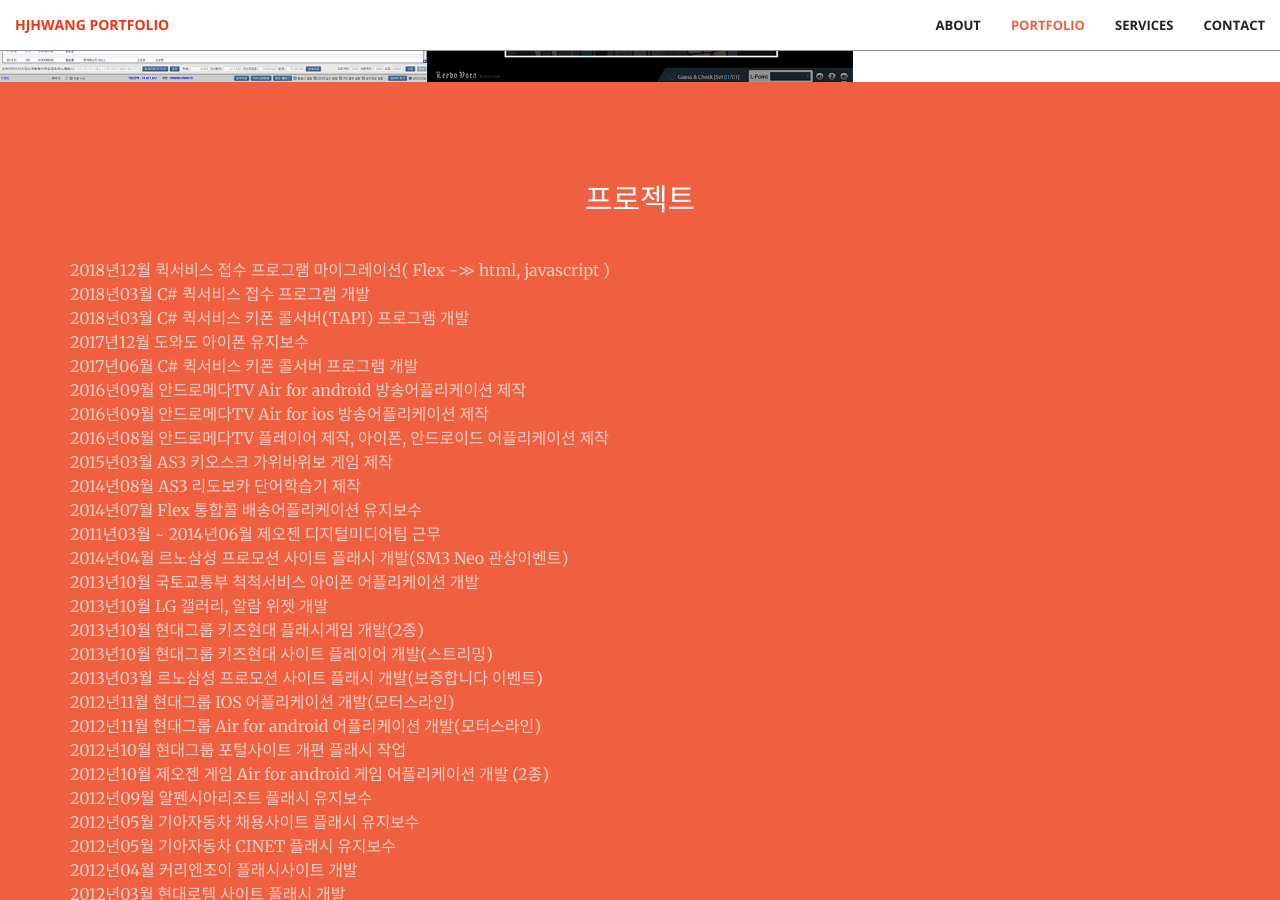
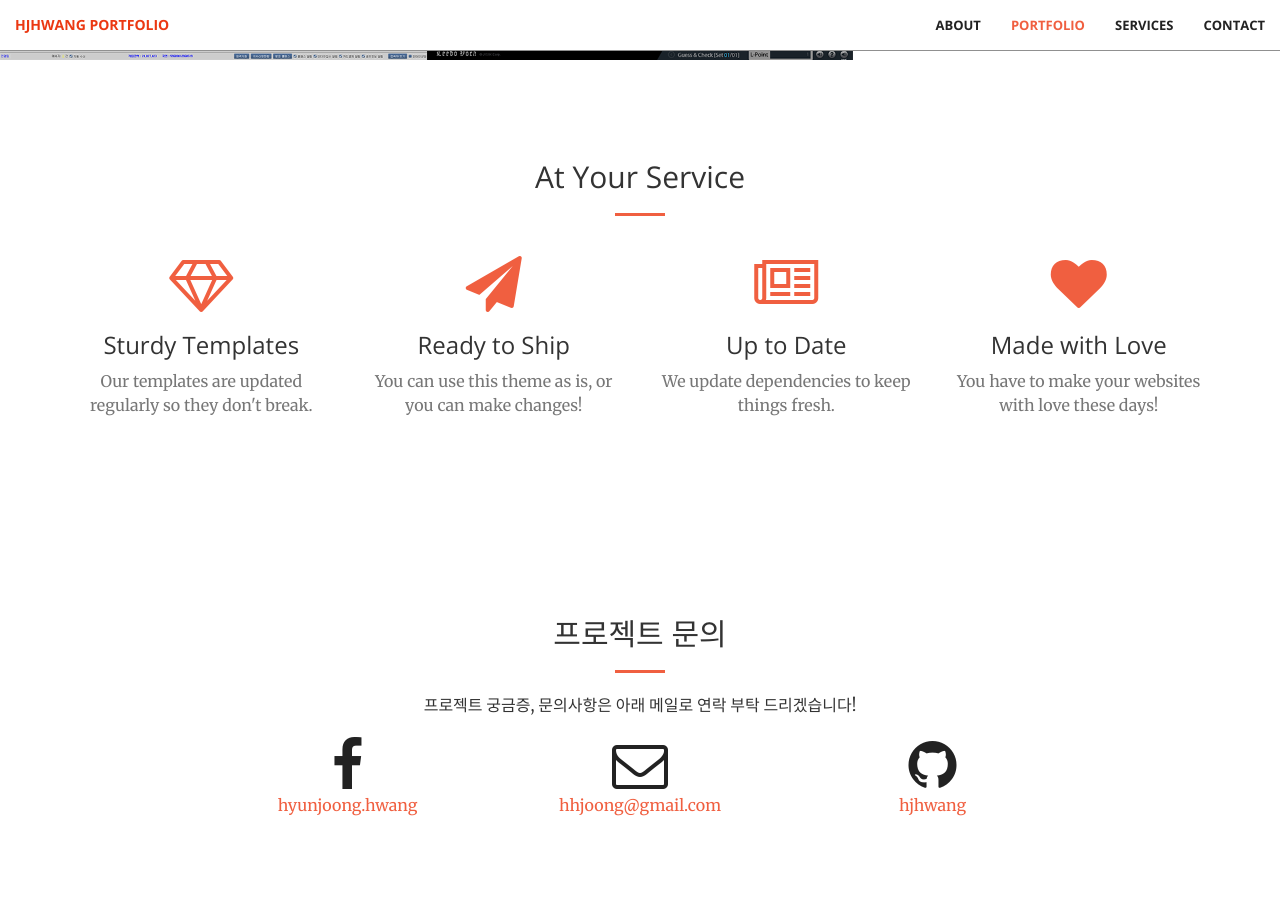
Before and after one commit to hjhwang/portfolio, a Jekyll site: the page built from index.html, in a window 1280 px wide and 900 px high, scrolled down 1717 px. Built offline with Jekyll 4.4.1, drawn with Linux system fonts in a browser that asks for light colours; some of the changed text lies outside the part shown.

Commit message:
Add files via upload

```diff
--- a/_includes/call-to-action.html
+++ b/_includes/call-to-action.html
@@ -1,15 +1,11 @@
 <section class="bg-primary" id="about">
     <div class="container">
         <div class="row">
-            <div class="col-lg-8 col-lg-offset-2 text-left">
-                <h2 class="section-heading">ABOUT</h2>
-                <hr class="primary">
-                <p class="text-faded">
-                  Name : 황현중 <br/> Cellphone : 010-3137-4219 <br/> Email : hhjoong@gmail.com <br/> Location : seoul
-                  <br/> Description : 2007 ~ ing 개발자
-                  <br/> Skill : as2.0, as3.0, c#, aos, ios, nodejs
-                </p>
-                <!-- <a href="#" class="btn btn-default btn-xl">Get Started!</a> -->
+            <div class="col-lg-8 col-lg-offset-2 text-center">
+                <h2 class="section-heading">We've got what you need!</h2>
+                <hr class="light">
+                <p class="text-faded">Start Bootstrap has everything you need to get your new website up and running in no time! All of the templates and themes on Start Bootstrap are open source, free to download, and easy to use. No strings attached!</p>
+                <a href="#" class="btn btn-default btn-xl">Get Started!</a>
             </div>
         </div>
     </div>
--- a/_includes/services.html
+++ b/_includes/services.html
@@ -1,87 +1,14 @@
-<section class="bg-primary" id="services">
+<section id="services">
     <div class="container">
         <div class="row">
             <div class="col-lg-12 text-center">
-                <h2 class="section-heading">프로젝트</h2>
+                <h2 class="section-heading">At Your Service</h2>
                 <hr class="primary">
             </div>
         </div>
     </div>
     <div class="container">
-      <p class="text-faded">
-        2018년12월	퀵서비스 접수 프로그램 마이그레이션( Flex -≫ html, javascript )<br/>
-        2018년03월	C# 퀵서비스 접수 프로그램 개발<br/>
-        2018년03월	C# 퀵서비스 키폰 콜서버(TAPI) 프로그램 개발<br/>
-        2017년12월	도와도 아이폰 유지보수<br/>
-        2017년06월	C# 퀵서비스 키폰 콜서버 프로그램 개발<br/>
-        2016년09월	안드로메다TV Air for android 방송어플리케이션 제작<br/>
-        2016년09월	안드로메다TV Air for ios 방송어플리케이션 제작<br/>
-        2016년08월	안드로메다TV 플레이어 제작, 아이폰, 안드로이드 어플리케이션 제작<br/>
-        2015년03월	AS3 키오스크 가위바위보 게임 제작<br/>
-        2014년08월	AS3 리도보카 단어학습기 제작<br/>
-        2014년07월	Flex 통합콜 배송어플리케이션 유지보수<br/>
-
-        2011년03월 ~ 2014년06월 제오젠 디지털미디어팀 근무<br/>
-        2014년04월	르노삼성 프로모션 사이트 플래시 개발(SM3 Neo 관상이벤트)<br/>
-        2013년10월	국토교통부	척척서비스 아이폰 어플리케이션 개발<br/>
-        2013년10월	LG 갤러리, 알람 위젯 개발<br/>
-        2013년10월	현대그룹 키즈현대 플래시게임 개발(2종)<br/>
-        2013년10월	현대그룹 키즈현대 사이트 플레이어 개발(스트리밍)<br/>
-        2013년03월	르노삼성 프로모션 사이트 플래시 개발(보증합니다 이벤트)<br/>
-        2012년11월	현대그룹 IOS 어플리케이션 개발(모터스라인)<br/>
-        2012년11월	현대그룹 Air for android 어플리케이션 개발(모터스라인)<br/>
-        2012년10월	현대그룹 포털사이트 개편 플래시 작업<br/>
-        2012년10월	제오젠 게임 Air for android 게임 어플리케이션 개발 (2종)<br/>
-        2012년09월	알펜시아리조트	플래시 유지보수<br/>
-        2012년05월	기아자동차 채용사이트	플래시 유지보수<br/>
-        2012년05월	기아자동차 CINET 플래시 유지보수<br/>
-        2012년04월	커리엔조이	플래시사이트 개발<br/>
-        2012년03월	현대로템 사이트 플래시 개발<br/>
-        2011년11월	제네시스 쿠페 프로모션 사이트 개발<br/>
-        2011년10월	아이덴티티게임즈 사이트 플래시 개발<br/>
-        2011년09월	로보카폴리	사이트 플래시 개발, 플래시게임 개발(4종)<br/>
-        2011년08월	삼성 버블게임 Air for ios 어플리케이션개발<br/>
-        2011년07월	삼성 버블게임 Air for android 어플리케이션 개발<br/>
-        2011년06월	제네시스 프라다	프로모션 사이트 개발<br/>
-        2011년03월	글로비스 플래시 유지보수<br/>
-        2011년03월	현대모비스존 플래시 유지보수<br/>
-        2011년03월	어린이재단	플래시 유지보수<br/>
-        2011년03월	기아자동차 영문	플래시 유지보수<br/>
-        2011년03월	기아자동차 국문	플래시 유지보수<br/>
-        2011년03월	기아자동차 글로벌 플래시 유지보수<br/>
-
-        2010년10월 ~ 2011년03월 그라운드제로 웹서비스개발팀 근무<br/>
-        2010년12월	스타일핏팅 안드로이드앱 개발<br/>
-        2010년10월	스타일핏팅시스템 개발<br/>
-
-        2008년11월 ~ 2010년08월 미니게이트 플래시 개발팀 근무<br/>
-        2010년07월 KT OCP 메모위젯 신규개발<br/>
-        2010년05월	KT Style폰	런처 유지보수<br/>
-        2010년03월	자사 시연용 IPTV런처개발<br/>
-        2009년12월	KT QookInternet 가베위젯개발<br/>
-        2009년11월	KT QookInternet 런처개발<br/>
-        2009년10월	KT Style폰	가베위젯개발<br/>
-        2009년10월	두산위브 브랜드 사이트<br/>
-        2009년07월	엘지 White Shortcut, SimLock, Soffkey<br/>
-        2009년05월	엘지 White Browser, Multitasking<br/>
-        2009년01월	엘지 White 공통팝업22종, 락스크린2종<br/>
-        2008년12월	엘지 Thoth 메뉴 리사이징및 유지보수<br/>
-        2008년12월	엘지 Thoth 명언월페이퍼 월페이퍼 신규개발<br/>
-
-        2008년06월 ~ 2008년10월 아토프리아 플래시 개발팀 근무<br/>
-        2008년06월	엠앤소프트 내비게이션 지니	내비게이션 지니 리사이징 및 유지보수<br/>
-        2008년10월	삼성 모바일 UK 튜토리얼 M-3510 마이크로사이트 개발<br/>
-
-        2007년01월 ~ 2008년05월 (주)에이티미디어 플래시 개발팀 근무<br/>
-        2008년04월	세븐벨리	세븐벨리 프로모션<br/>
-        2008년01월	유퍼스트	유퍼스트 프로모션<br/>
-        2007년12월	안정 현대 성우 오스타	현대 성우 오스타 프로모션<br/>
-        2007년11월	동원 베네스트	동원 베네스트 프로모션<br/>
-        2007년09월	중앙교육 컨텐츠	중앙교육 이러닝 컨텐츠 개발<br/>
-        2007년06월	플래시스튜디오	브랜드 사이트<br/>
-        2007년03월	이다 커뮤니케이션즈	브랜드 사이트
-        </p>
-        <!-- <div class="row">
+        <div class="row">
             <div class="col-lg-3 col-md-6 text-center">
                 <div class="service-box">
                     <i class="fa fa-4x fa-diamond wow bounceIn text-primary"></i>
@@ -110,6 +37,6 @@
                     <p class="text-muted">You have to make your websites with love these days!</p>
                 </div>
             </div>
-        </div> -->
+        </div>
     </div>
 </section>
```
